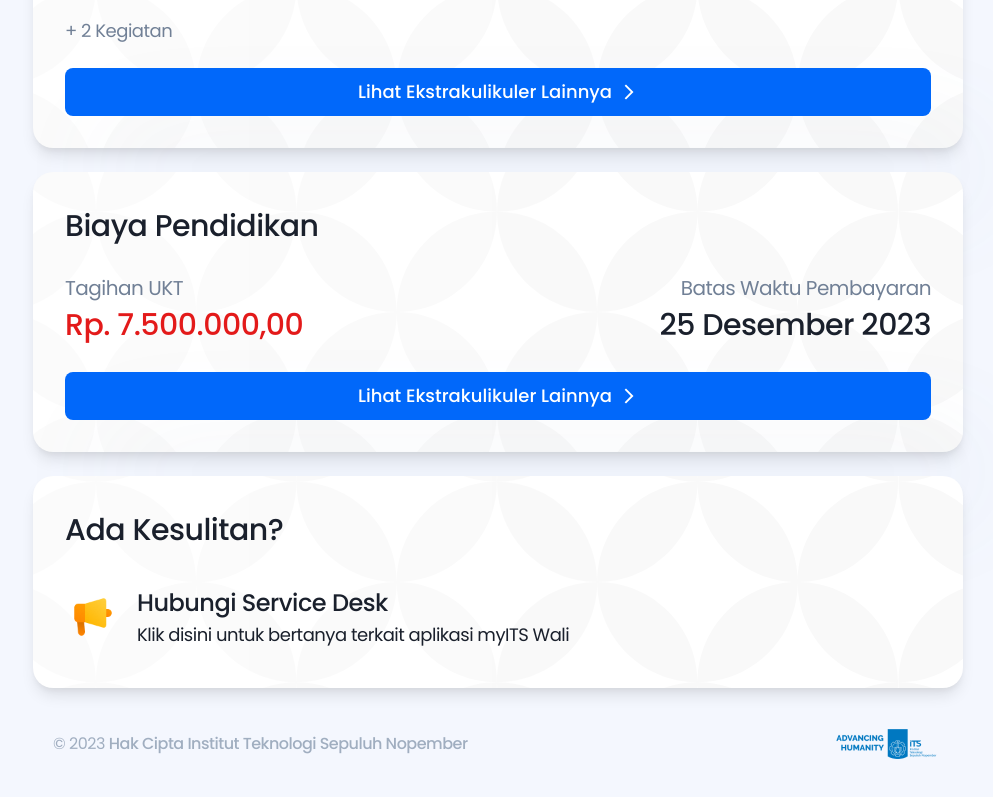
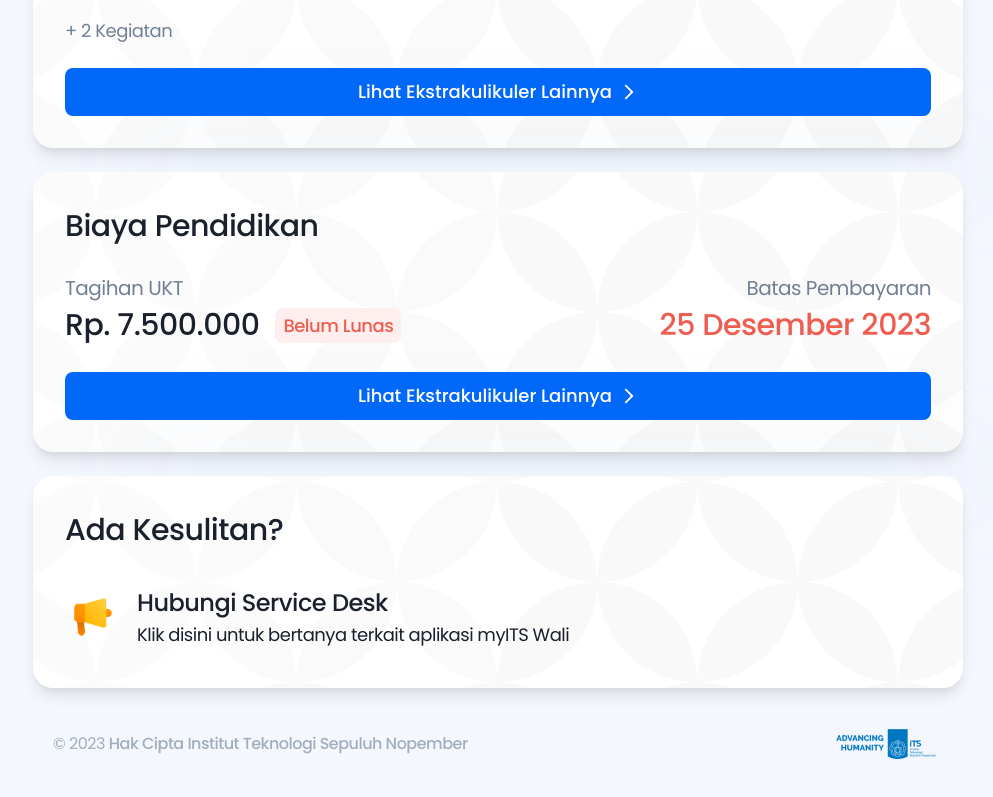
Before and after one commit to arkanaulia/myits-wali, a Next.js app: page /dashboard/beranda in a window 1280 px wide. Shown: the part 1596-2393 px from the top of the page, without its empty margins (287-1280 px from the left). Built offline with nearby package versions, Linux system fonts and the light colour scheme.

Commit message:
fix pembayaran in homepage

```diff
--- a/src/pages/dashboard/beranda/index.tsx
+++ b/src/pages/dashboard/beranda/index.tsx
@@ -18,7 +18,7 @@ export default function Beranda(props: { [x: string]: unknown }) {
     <AdminLayout>
       <Box pt={{ base: "40px", md: "80px", xl: "80px" }}>
         <>
-          <Flex direction="column" gap={{ base:'20px',md:"24px" }}>
+          <Flex direction="column" gap={{ base: "20px", md: "24px" }}>
             <Banner />
             <Card
               boxShadow="lg"
@@ -35,10 +35,7 @@ export default function Beranda(props: { [x: string]: unknown }) {
               {...rest}
             >
               <Box w="100%" justifyContent="left">
-                <Text
-                  fontSize={{ sm: "2xl", md: "3xl" }}
-                  fontWeight="500"
-                >
+                <Text fontSize={{ sm: "2xl", md: "3xl" }} fontWeight="500">
                   Anak Wali
                 </Text>
               </Box>
@@ -74,10 +71,7 @@ export default function Beranda(props: { [x: string]: unknown }) {
               {...rest}
             >
               <Box w="100%" justifyContent="left">
-                <Text
-                  fontSize={{ sm: "2xl", md: "3xl" }}
-                  fontWeight="500"
-                >
+                <Text fontSize={{ sm: "2xl", md: "3xl" }} fontWeight="500">
                   Akademik
                 </Text>
               </Box>
@@ -113,10 +107,7 @@ export default function Beranda(props: { [x: string]: unknown }) {
               {...rest}
             >
               <Box w="100%" justifyContent="left">
-                <Text
-                  fontSize={{ sm: "2xl", md: "3xl" }}
-                  fontWeight="500"
-                >
+                <Text fontSize={{ sm: "2xl", md: "3xl" }} fontWeight="500">
                   Ekstrakulikuler
                 </Text>
               </Box>
@@ -152,41 +143,79 @@ export default function Beranda(props: { [x: string]: unknown }) {
               {...rest}
             >
               <Box w="100%" justifyContent="left">
-                <Text
-                  fontSize={{ sm: "2xl", md: "3xl" }}
-                  fontWeight="500"
-                >
+                <Text fontSize={{ sm: "2xl", md: "3xl" }} fontWeight="500">
                   Biaya Pendidikan
                 </Text>
               </Box>
 
-              <Flex
-                justifyContent={{ base: "left", md: "space-between" }}
-
-                direction={{ base: "column", md: "row" }}
-                gap='3'
+              <Box
+                borderRadius="xl"
+                transition="all 0.3s ease-in-out"
+                borderColor="gray.200"
                 w="full"
               >
-                <Flex direction="column" alignItems="start">
-                  <Text fontSize={{ base:'lg',md:"xl" }} color="gray.500" fontWeight="normal">
+                <Flex
+                  justifyContent="space-between"
+                  gap={{ base: "2", md: "" }}
+                  direction={{ base: "column", md: "row" }}
+                  alignItems={{ base: "left", md: "center" }}
+                  w="full"
+                >
+                  <Flex alignItems="center" gap="6">
+                    <Box>
+                      <Text
+                        fontSize={{ base: "lg", md: "xl" }}
+                        color="gray.500"
+                        fontWeight="normal"
+                      >
                         Tagihan UKT
                       </Text>
-                  <Text fontSize={{ base:'xl',md:"3xl" }} color="red.600" fontWeight="500">
-                    Rp. 7.500.000,00
+                      <Flex
+                        gap={{ base: "1", md: "4" }}
+                        alignItems={{ base: "left", md: "center" }}
+                        direction={{ base: "column", md: "row" }}
+                      >
+                        <Text
+                          fontSize={{ base: "2xl", md: "3xl" }}
+                          fontWeight="500"
+                        >
+                          Rp. 7.500.000
+                        </Text>
+                        <Text
+                          // display={biaya.status == "Lunas" ? "none" : "block"}
+                          px="2"
+                          py="1"
+                          h="max-content"
+                          bgColor="red.100"
+                          fontSize={{ base: "md", md: "lg" }}
+                          color="red.500"
+                          fontWeight="500"
+                          rounded="lg"
+                          w="max-content"
+                        >
+                          Belum Lunas
                         </Text>
                       </Flex>
-                <Flex
-                  direction="column"
-                  alignItems={{ base: "start", md: "end" }}
+                    </Box>
+                  </Flex>
+                  <Flex direction="column" alignItems={{ md: "end" }}>
+                    <Text
+                      fontSize={{ base: "lg", md: "xl" }}
+                      color="gray.500"
+                      fontWeight="normal"
                     >
-                  <Text fontSize={{ base:'lg',md:"xl" }} color="gray.500" fontWeight="normal">
-                    Batas Waktu Pembayaran
+                      Batas Pembayaran
                     </Text>
-                  <Text fontSize={{ base:'xl',md:"3xl" }} fontWeight="500">
+                    <Text
+                      fontSize={{ base: "2xl", md: "3xl" }}
+                      color= "red.500"
+                      fontWeight="500"
+                    >
                       25 Desember 2023
                     </Text>
                   </Flex>
                 </Flex>
+              </Box>
               <Link href="/dashboard/biaya">
                 <Button
                   fontSize={{ base: "md", md: "lg" }}
@@ -218,10 +247,7 @@ export default function Beranda(props: { [x: string]: unknown }) {
               {...rest}
             >
               <Box w="100%" justifyContent="left">
-                <Text
-                  fontSize={{ sm: "2xl", md: "3xl" }}
-                  fontWeight="500"
-                >
+                <Text fontSize={{ sm: "2xl", md: "3xl" }} fontWeight="500">
                   Ada Kesulitan?
                 </Text>
               </Box>
@@ -230,7 +256,7 @@ export default function Beranda(props: { [x: string]: unknown }) {
                 alignItems="center"
                 gap="6"
                 w="full"
-                p={{ sm:'0',md:"2" }}
+                p={{ sm: "0", md: "2" }}
                 rounded="lg"
                 transition="all 0.2s ease-in-out"
                 _hover={{ bg: "biru.100" }}
```
Also changed, not shown: src/pages/dashboard/studi/components/Dropdown.tsx (+33 -41 lines), src/pages/dashboard/studi/index.tsx (+177 -115 lines), src/types/list-nilai.d.ts (added, +13 -0 lines). Lines whose indentation alone changed are shown as unchanged.
